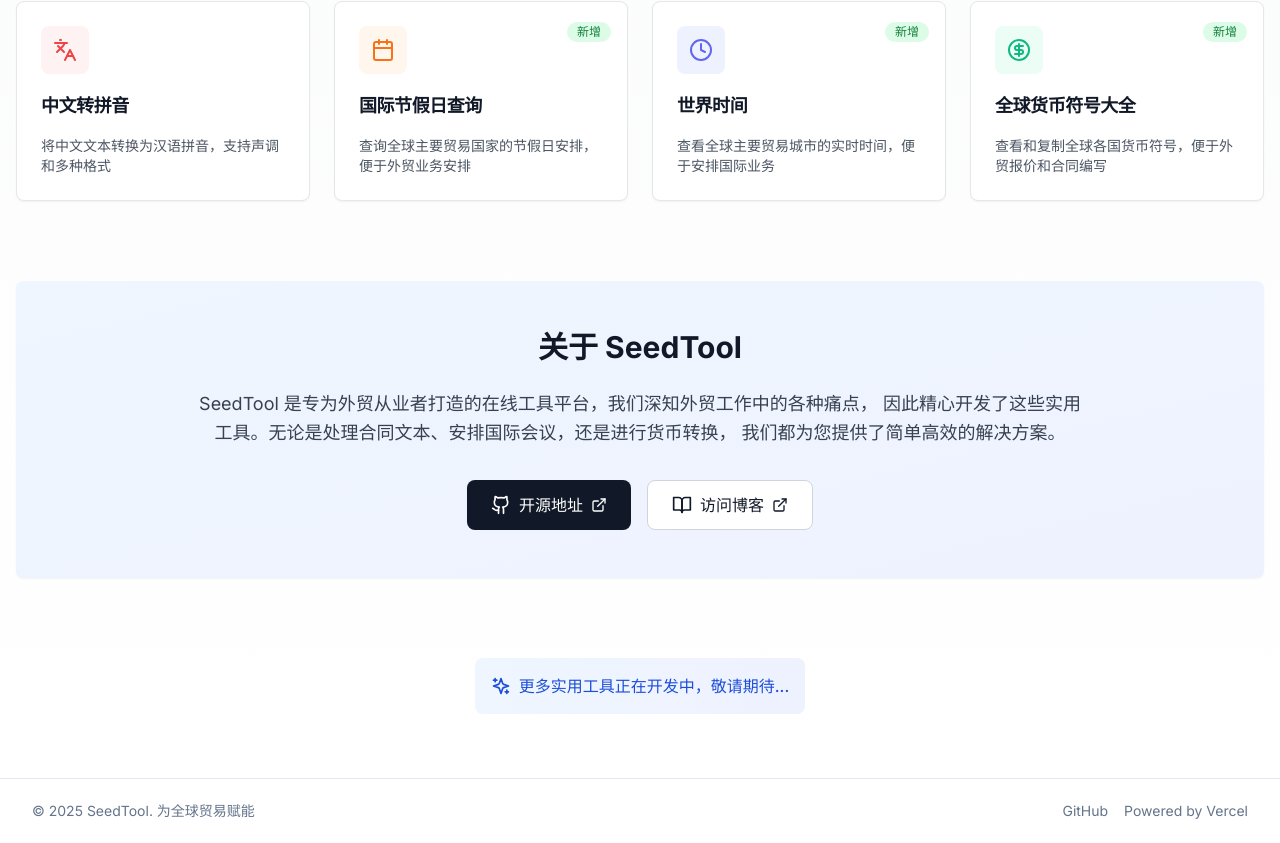
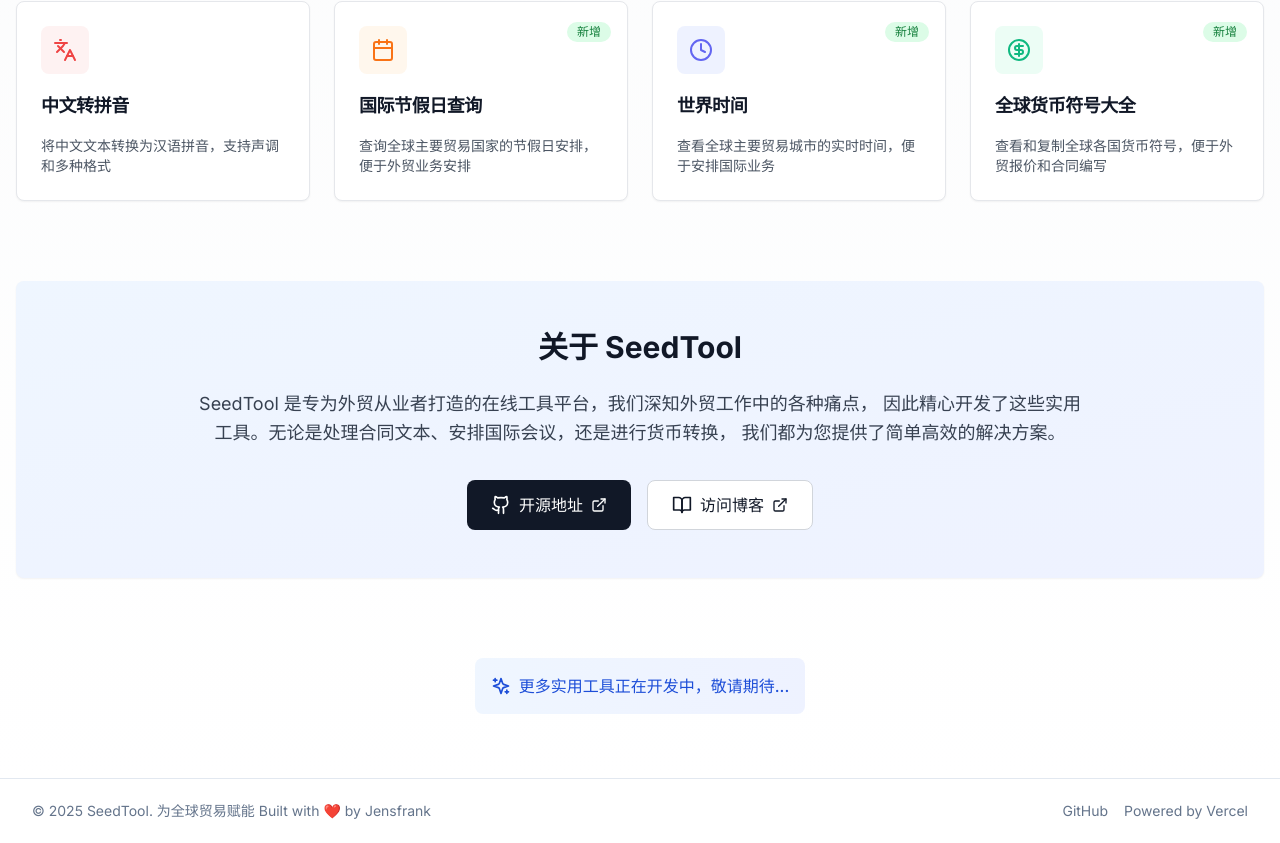
Before and after one commit to everett7623/Globokit, a Next.js app: page / in a window 1280 px wide. Shown: the part 779-1622 px from the top of the page. Built offline with nearby package versions, Linux system fonts and the light colour scheme.

Commit message:
Update footer.tsx

```diff
--- a/components/layout/footer.tsx
+++ b/components/layout/footer.tsx
@@ -3,7 +3,7 @@ export function Footer() {
     <footer className="border-t">
       <div className="container flex h-16 items-center justify-between">
         <p className="text-sm text-muted-foreground">
-          © 2025 SeedTool. 为全球贸易赋能
+          © 2025 SeedTool. 为全球贸易赋能 Built with ❤️ by Jensfrank
         </p>
         <div className="flex items-center space-x-4">
           <a
```
